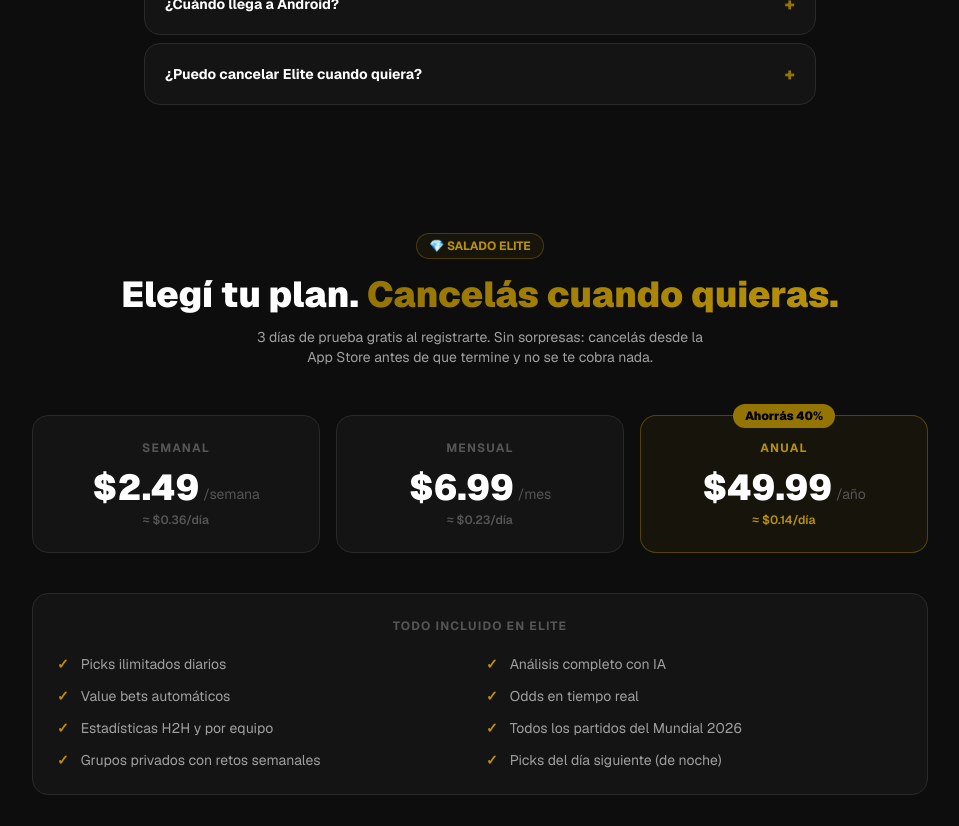
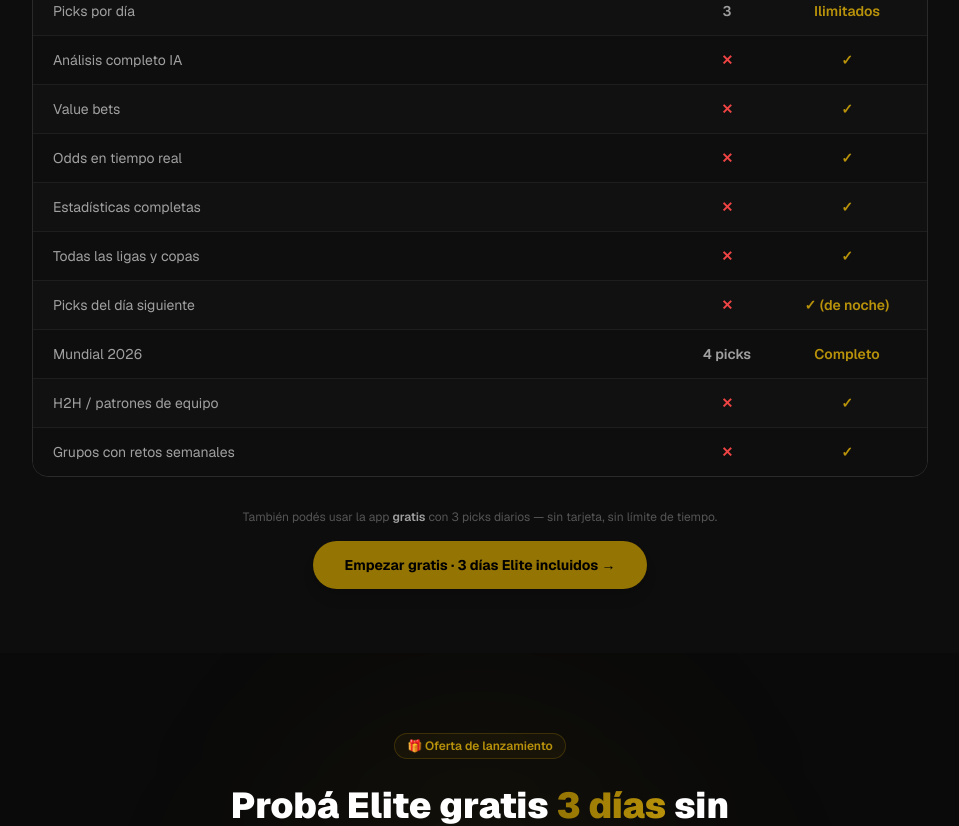
Before and after one commit to tiosaladoapp-cloud/onze-picks-site, a Next.js app: page / in a window 1280 px wide. Shown: the part 3840-4666 px from the top of the page, without its empty margins (160-1119 px from the left). Built offline with nearby package versions, Linux system fonts and the light colour scheme; no server answers; the database is empty.

Commit message:
feat(pricing): tabla comparativa Humilde vs Elite + FAQ al final
Reemplaza la lista de features por una tabla comparativa de tiers
con 10 rows (feature / Humilde / Elite). FAQ movida al final de la página.

Co-Authored-By: Claude Sonnet 4.6 <noreply@anthropic.com>

```diff
--- a/app/page.tsx
+++ b/app/page.tsx
@@ -28,9 +28,9 @@ export default async function Home() {
       <div data-animate><FeaturesSection /></div>
       <div data-animate><MundialSection /></div>
       <div data-animate><GroupsSection /></div>
-      <div data-animate><FAQSection /></div>
       <div data-animate><PricingSection /></div>
       <div data-animate><DownloadSection /></div>
+      <div data-animate><FAQSection /></div>
       <Footer />
     </main>
   );
--- a/components/PricingSection.tsx
+++ b/components/PricingSection.tsx
@@ -25,15 +25,17 @@ const PLANS = [
   },
 ];
 
-const FEATURES = [
-  'Picks ilimitados diarios',
-  'Análisis completo con IA',
-  'Value bets automáticos',
-  'Odds en tiempo real',
-  'Estadísticas H2H y por equipo',
-  'Todos los partidos del Mundial 2026',
-  'Grupos privados con retos semanales',
-  'Picks del día siguiente (de noche)',
+const COMPARE_ROWS: { feature: string; free: string | null; elite: string | null }[] = [
+  { feature: 'Picks por día',          free: '3',          elite: 'Ilimitados' },
+  { feature: 'Análisis completo IA',   free: null,         elite: '✓' },
+  { feature: 'Value bets',             free: null,         elite: '✓' },
+  { feature: 'Odds en tiempo real',    free: null,         elite: '✓' },
+  { feature: 'Estadísticas completas', free: null,         elite: '✓' },
+  { feature: 'Todas las ligas y copas',free: null,         elite: '✓' },
+  { feature: 'Picks del día siguiente',free: null,         elite: '✓ (de noche)' },
+  { feature: 'Mundial 2026',           free: '4 picks',    elite: 'Completo' },
+  { feature: 'H2H / patrones de equipo',free: null,        elite: '✓' },
+  { feature: 'Grupos con retos semanales', free: null,     elite: '✓' },
 ];
 
 export function PricingSection() {
@@ -91,22 +93,42 @@ export function PricingSection() {
           ))}
         </div>
 
-        {/* Feature list */}
+        {/* Comparison table */}
         <div
-          className="rounded-2xl p-6 mb-8"
-          style={{ backgroundColor: '#141414', border: '1px solid #2a2a2a' }}
+          className="rounded-2xl overflow-hidden mb-8"
+          style={{ border: '1px solid #2a2a2a' }}
         >
-          <p className="text-xs text-[#555555] font-bold uppercase tracking-widest text-center mb-5">
-            Todo incluido en Elite
-          </p>
-          <div className="grid grid-cols-1 sm:grid-cols-2 gap-3">
-            {FEATURES.map((f) => (
-              <div key={f} className="flex items-center gap-3">
-                <span className="text-sm font-black" style={{ color: '#b8920a' }}>✓</span>
-                <span className="text-sm text-[#a0a0a0]">{f}</span>
-              </div>
-            ))}
+          {/* Header */}
+          <div
+            className="grid grid-cols-[1fr_100px_100px] sm:grid-cols-[1fr_120px_120px] px-5 py-3"
+            style={{ backgroundColor: '#1a1a1a', borderBottom: '1px solid #2a2a2a' }}
+          >
+            <span className="text-xs font-bold uppercase tracking-widest" style={{ color: '#444' }}>Feature</span>
+            <span className="text-xs font-bold uppercase tracking-widest text-center" style={{ color: '#666' }}>Humilde</span>
+            <span className="text-xs font-bold uppercase tracking-widest text-center" style={{ color: '#b8920a' }}>Elite</span>
           </div>
+          {/* Rows */}
+          {COMPARE_ROWS.map(({ feature, free, elite }, i) => (
+            <div
+              key={feature}
+              className="grid grid-cols-[1fr_100px_100px] sm:grid-cols-[1fr_120px_120px] px-5 py-3.5 items-center"
+              style={{
+                backgroundColor: i % 2 === 0 ? '#111111' : '#0e0e0e',
+                borderBottom: i < COMPARE_ROWS.length - 1 ? '1px solid #1e1e1e' : 'none',
+              }}
+            >
+              <span className="text-sm text-[#a0a0a0]">{feature}</span>
+              <span className="text-sm text-center font-semibold" style={{ color: free ? '#a0a0a0' : '#ef4444' }}>
+                {free ?? '✕'}
+              </span>
+              <span
+                className="text-sm text-center font-semibold"
+                style={{ color: elite === '✓' ? '#b8920a' : elite ? '#b8920a' : '#ef4444' }}
+              >
+                {elite ?? '✕'}
+              </span>
+            </div>
+          ))}
         </div>
 
         {/* Free tier note */}
```
